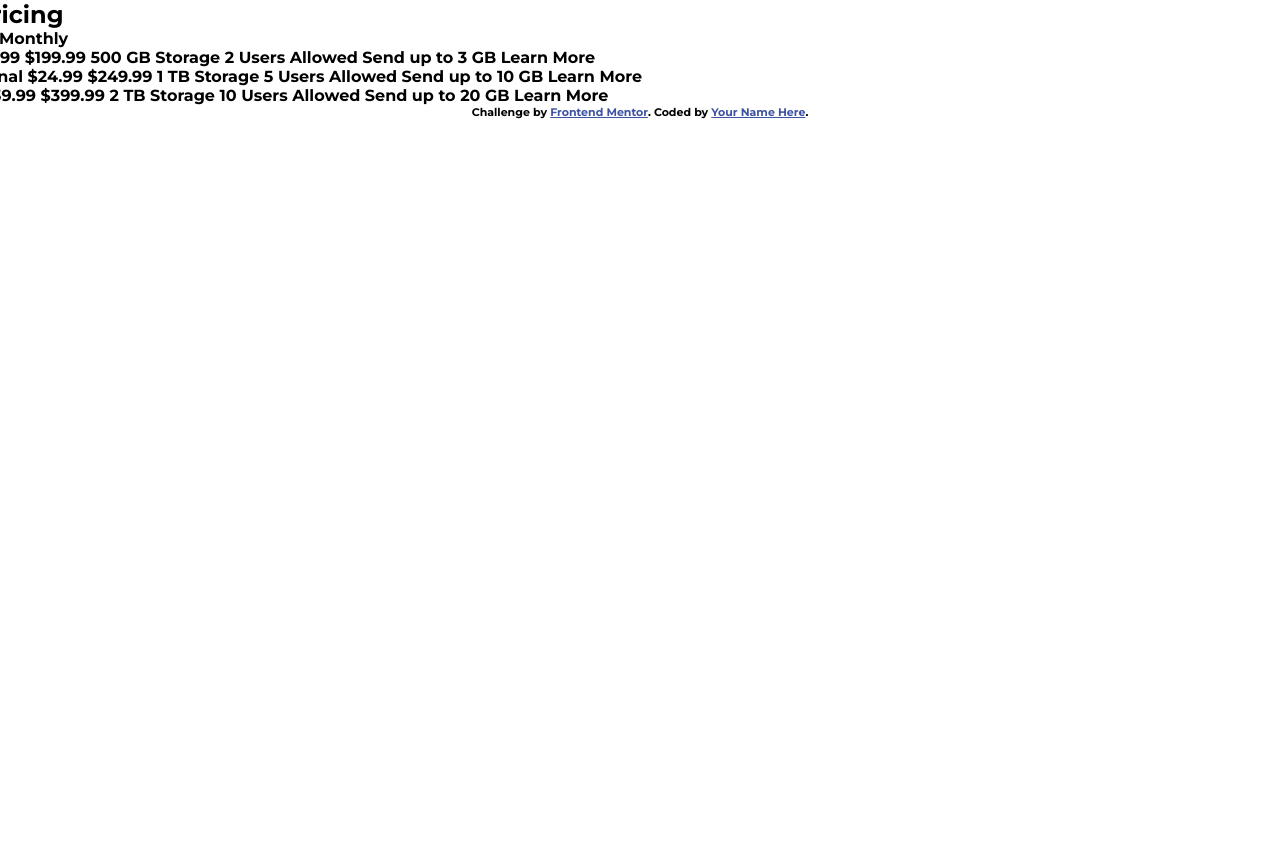
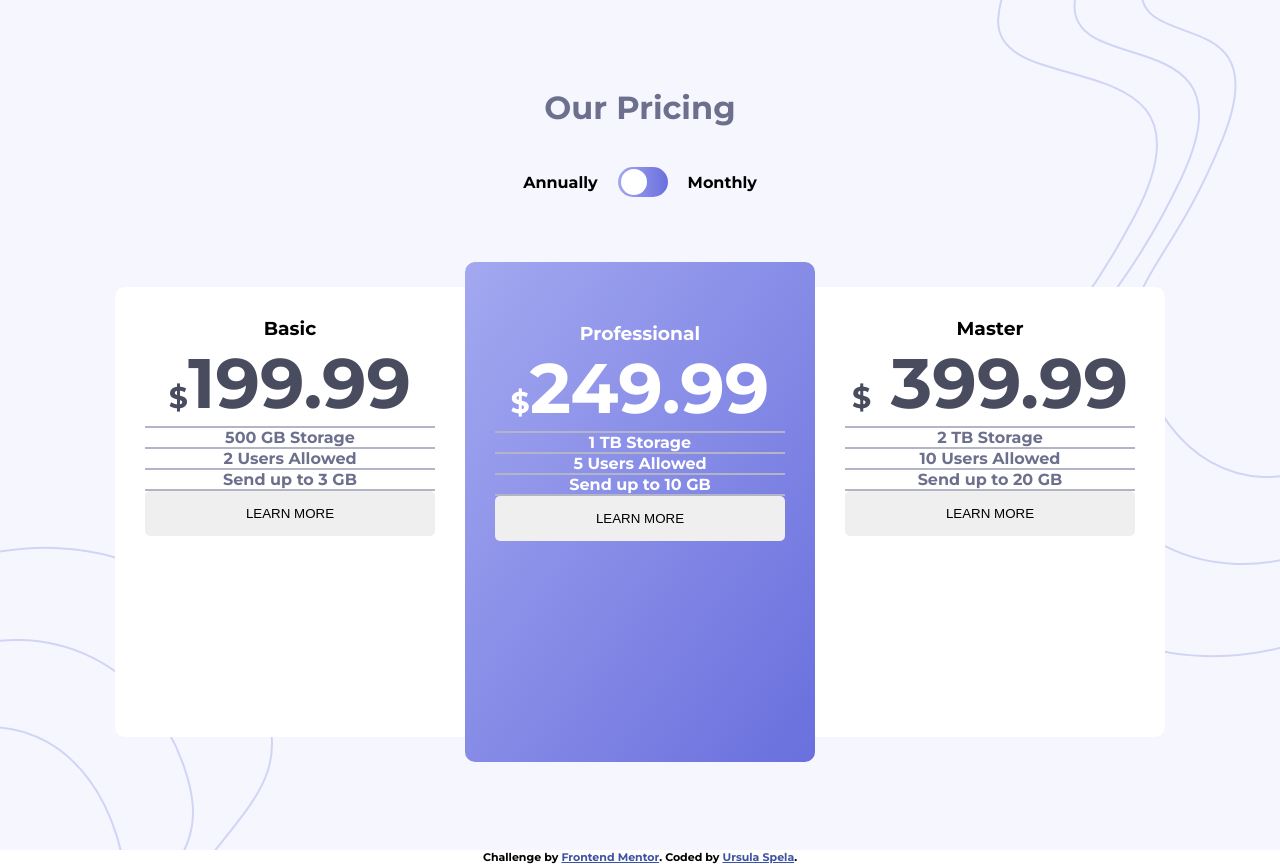
Before and after one commit to UrsulaSpela/pricing-component-with-toggle, a plain HTML site: page index.html in a window 1280 px wide. Shown: the top 864 px of the page. Before the commit the page ends 800 px from the top, so only its background shows below. Drawn offline with Linux system fonts and the light colour scheme.

Commit message:
Add files via upload

```diff
--- a/index.html
+++ b/index.html
@@ -21,46 +21,68 @@
 <body>
 
   <section id="main">
-    <h1>Our Pricing</h1>
-    Annually
-    Monthly
+    <header>
+      <h2>Our Pricing</h2>
+      <div id="toggle">
+        <p>Annually</p>
+
+        <label class="switch" onclick="darkmode()">
+          <input type="checkbox" onclick="darkmode()">
+          <span class="slider"></span>
+        </label>
+
+        <p>Monthly</p>
+      </div>
+    </header>
 
     <section id="options">
-      <div class="options-item">
-        Basic
-        &dollar;19.99
-        &dollar;199.99
-        500 GB Storage
-        2 Users Allowed
-        Send up to 3 GB
-        Learn More
+      <div class="options-item side left">
+        <h3>Basic</h3>
+        <h1 class="monthly"><span class="dollar">&dollar;</span>19.99</h1>
+        <h1 class="annualy"><span class="dollar">&dollar;</span>199.99</h1>
+        <hr>
+        <p>500 GB Storage</p>
+        <hr>
+        <p>2 Users Allowed</p>
+        <hr>
+        <p>Send up to 3 GB</p>
+        <hr>
+        <button>Learn More</button>
       </div>
 
-      <div class="options-item">
-        Professional
-        &dollar;24.99
-        &dollar;249.99
-        1 TB Storage
-        5 Users Allowed
-        Send up to 10 GB
-        Learn More
+      <div class="options-item center">
+        <h3>Professional</h3>
+        <h1 class="monthly"><span class="dollar">&dollar;</span>24.99</h1>
+        <h1 class="annualy"><span class="dollar">&dollar;</span>249.99</h1>
+        <hr>
+        <p>1 TB Storage</p>
+        <hr>
+        <p>5 Users Allowed</p>
+        <hr>
+        <p>Send up to 10 GB</p>
+        <hr>
+        <button>Learn More</button>
       </div>
 
-      <div class="options-item">
-        Master
-        &dollar;39.99
-        &dollar;399.99
-        2 TB Storage
-        10 Users Allowed
-        Send up to 20 GB
-        Learn More
+      <div class="options-item side right">
+        <h3>Master</h3>
+        <h1 class="monthly"><span class="dollar">&dollar;</span>.99</h1>
+        <h1 class="annualy"> <span class="dollar">&dollar;</span> 399.99</h1>
+        <hr>
+        <p>2 TB Storage</p>
+        <hr>
+        <p>10 Users Allowed</p>
+        <hr>
+        <p>Send up to 20 GB</p>
+        <hr>
+        <button>Learn More</button>
       </div>
     </section>
   </section>
 
   <div class="attribution">
     Challenge by <a href="https://www.frontendmentor.io?ref=challenge" target="_blank">Frontend Mentor</a>.
-    Coded by <a href="#">Your Name Here</a>.
+    Coded by <a href="https://github.com/UrsulaSpela">Ursula Spela</a>.
   </div>
 </body>
 </html>
--- a/style.css
+++ b/style.css
@@ -12,4 +12,126 @@ body {
 }
 #main {
   width: 1440px;
+  height: 850px;
+  display: flex;
+  flex-direction: column;
+  align-items: center;
+  justify-content: center;
+  background: url(images/bg-bottom.svg) left bottom,
+    url(images/bg-top.svg) right top;
+  background-repeat: no-repeat;
+  background-color: hsl(240, 78%, 98%);
+  text-align: center;
 }
+header {
+  margin-bottom: 65px;
+}
+h2 {
+  color: hsl(233, 13%, 49%);
+  font-size: 32px;
+  margin-bottom: 40px;
+}
+#toggle {
+  display: flex;
+  align-items: center;
+}
+.monthly {
+  display: none;
+}
+/*---------------------- SWITCH --------------------------*/
+.switch {
+  position: relative;
+  display: inline-block;
+  width: 50px;
+  height: 30px;
+  margin: 0 20px;
+}
+.switch input {
+  opacity: 0;
+  width: 0;
+  height: 0;
+}
+
+.slider {
+  position: absolute;
+  cursor: pointer;
+  top: 0;
+  left: 0;
+  right: 0;
+  bottom: 0;
+  border-radius: 15px;
+  background: linear-gradient(90deg, hsl(236, 72%, 79%), hsl(237, 63%, 64%));
+  -webkit-transition: 0.4s;
+  transition: 0.4s;
+}
+
+.slider:before {
+  position: absolute;
+  content: "";
+  height: 26px;
+  width: 26px;
+  left: 3px;
+  bottom: 2px;
+  border-radius: 50%;
+  background-color: white;
+  -webkit-transition: 0.4s;
+  transition: 0.4s;
+}
+
+input:checked + .slider:before {
+  -webkit-transform: translateX(19px);
+  -ms-transform: translateX(19px);
+  transform: translateX(19px);
+}
+/*-------------------------------------------------------------*/
+#options {
+  display: flex;
+  align-items: center;
+}
+.side {
+  height: 450px;
+  width: 350px;
+  background: white;
+  padding: 30px;
+}
+.side p {
+  color: hsl(233, 13%, 49%);
+}
+.side h1 {
+  color: hsl(232, 13%, 33%);
+  font-size: 70px;
+}
+.left {
+  border-radius: 10px 0 0 10px;
+}
+.right {
+  border-radius: 0 10px 10px 0;
+}
+span.dollar {
+  font-size: 30px;
+}
+.center {
+  height: 500px;
+  width: 350px;
+  background: linear-gradient(
+    to bottom right,
+    hsl(236, 72%, 79%),
+    hsl(237, 63%, 64%)
+  );
+  border-radius: 10px;
+  color: white;
+  padding: 60px 30px;
+}
+.center h1 {
+  font-size: 70px;
+}
+hr {
+  border: 0.4px solid hsl(234, 14%, 74%);
+}
+button {
+  width: 290px;
+  height: 45px;
+  border-radius: 5px;
+  border: none;
+  text-transform: uppercase;
+}
```
